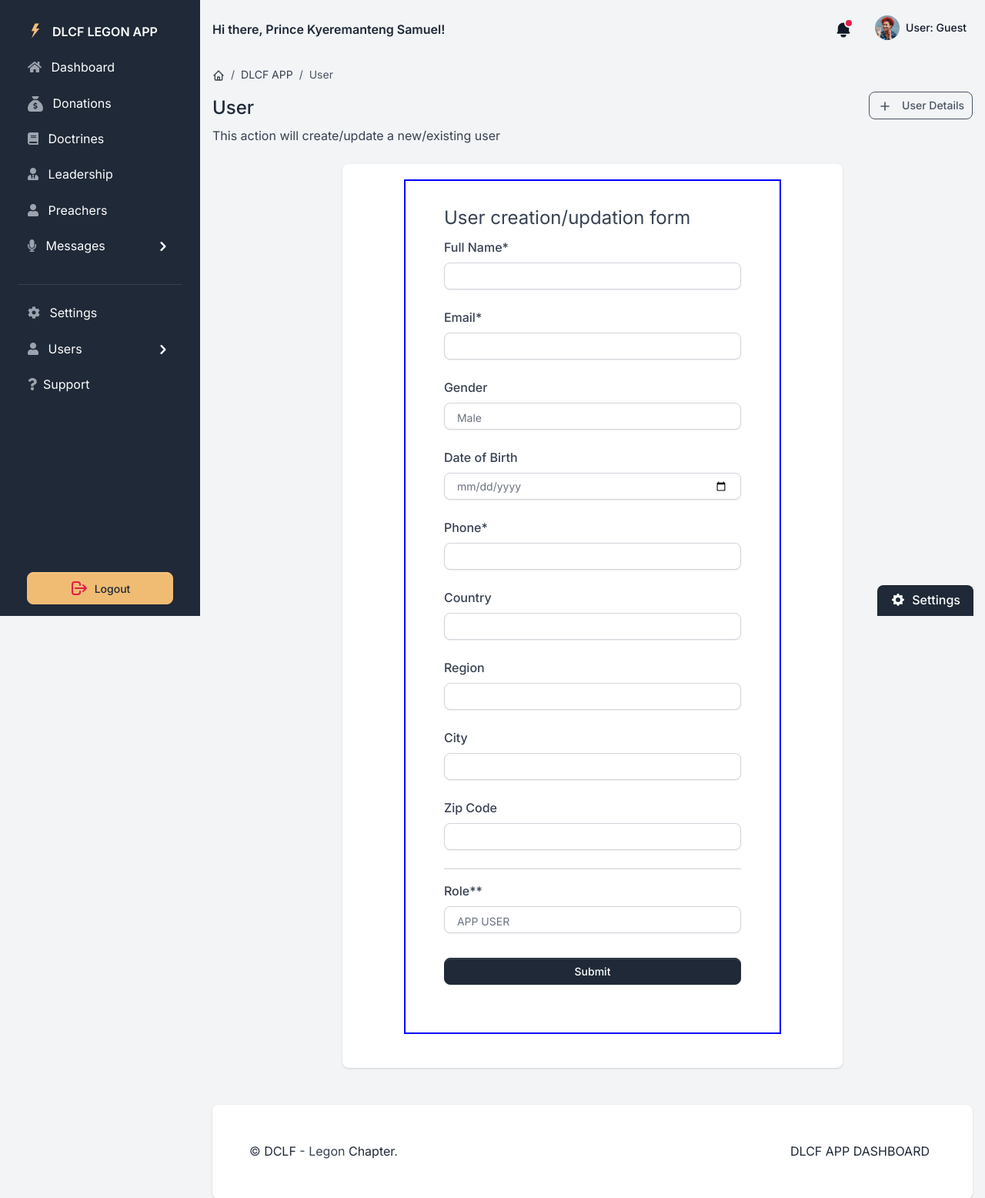
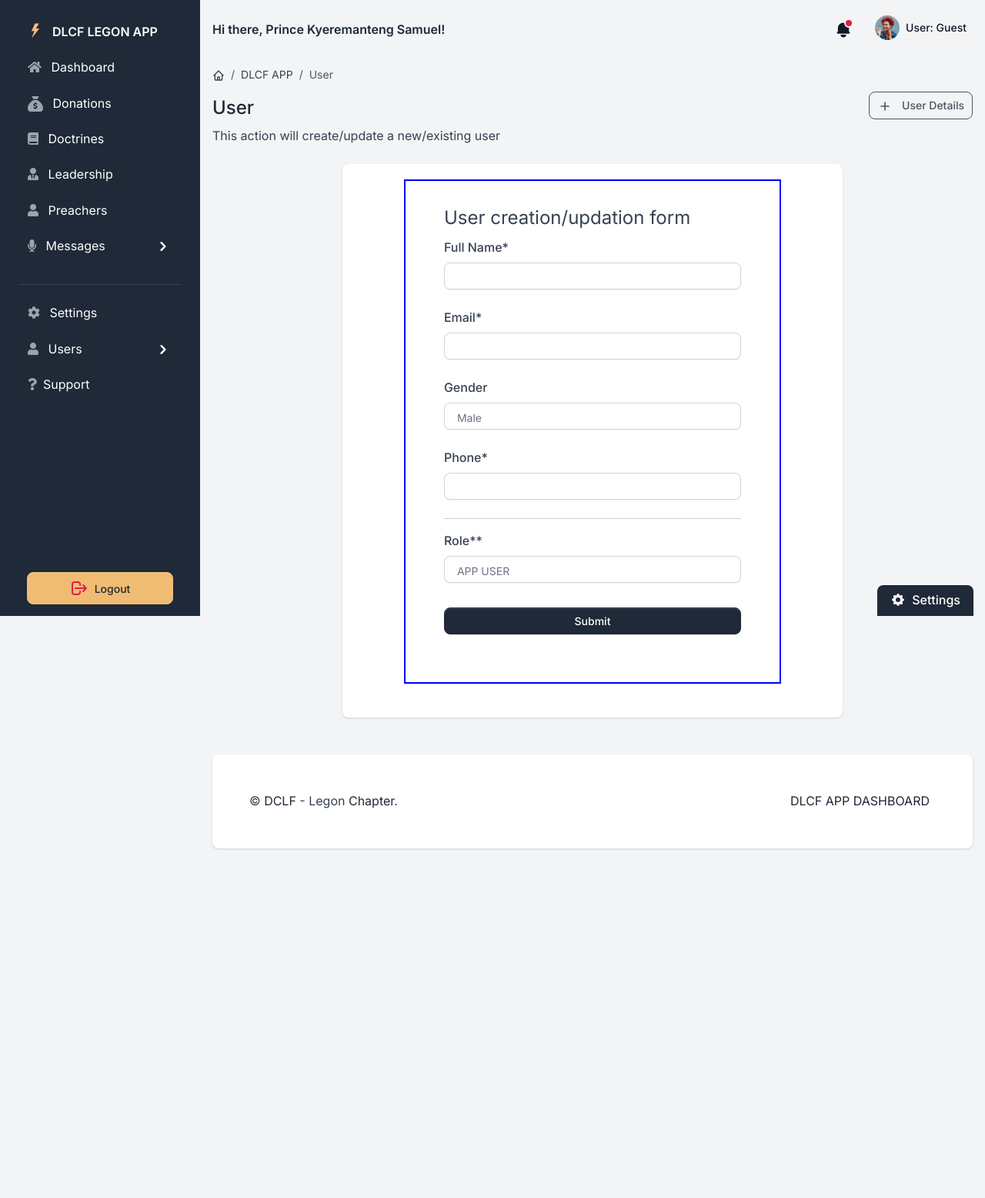
Before and after one commit to DCLF-LEGON/app_backend, a Django app: template core/dashboard/templates/dashboard/form-renderers/create_update_user.html in a window 1280 px wide. Shown: the top 1556 px of the page at 77% size. After the commit the page ends 1103 px from the top, so only its background shows below. Run offline with Django 4.2, Linux system fonts and the light colour scheme; the template is opened without the code that fills it, so the values that code supplies are empty; some libraries are stand-ins or nearby versions.

Commit message:
Update form_user.html

```diff
--- a/core/dashboard/templates/dashboard/forms/form_user.html
+++ b/core/dashboard/templates/dashboard/forms/form_user.html
@@ -23,29 +23,8 @@
             </select>
         </div>
         <div class="mb-4">
-            <label for="dob">Date of Birth</label>
-            <input type="date" class="form-control" name="dob" value="{{user.dob}}" aria-describedby="dobhelp">
-        </div>
-        <div class="mb-4">
             <label for="phone">Phone*</label>
             <input type="text" class="form-control" name="phone" value="{{user.phone}}" aria-describedby="phonehelp">
-        </div>
-        <div class="mb-4">
-            <label for="country">Country</label>
-            <input type="text" class="form-control" name="country" value="{{user.country}}"
-                aria-describedby="countryhelp">
-        </div>
-        <div class="mb-4">
-            <label for="region">Region</label>
-            <input type="text" class="form-control" name="region" value="{{user.region}}" aria-describedby="regionhelp">
-        </div>
-        <div class="mb-4">
-            <label for="city">City</label>
-            <input type="text" class="form-control" name="city" value="{{user.city}}" aria-describedby="cityhelp">
-        </div>
-        <div class="mb-4">
-            <label for="Zip">Zip Code</label>
-            <input type="text" class="form-control" name="zip" value="{{user.zip}}" aria-describedby="Ziphelp">
         </div>
         <hr>
         <div class="mb-4">
```
